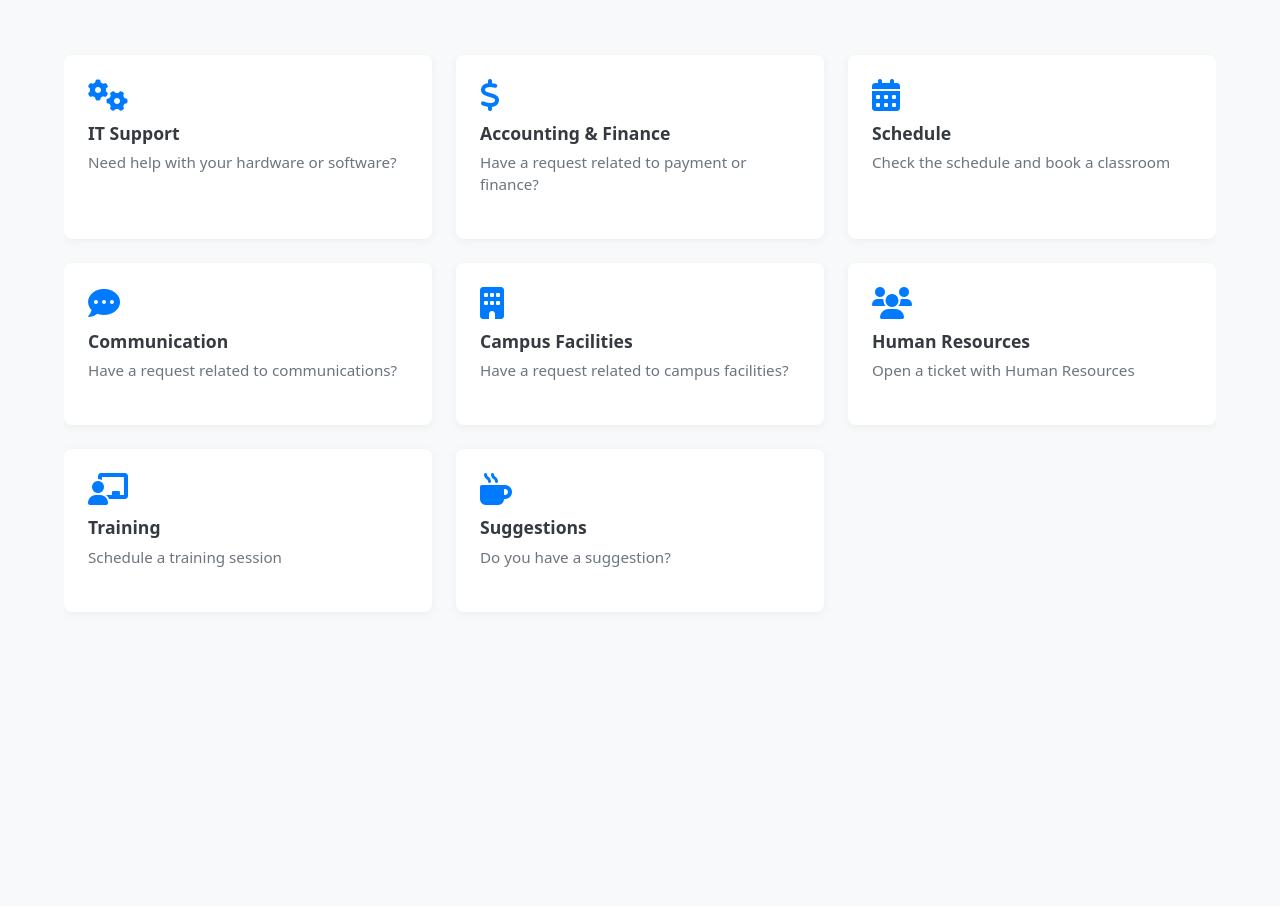
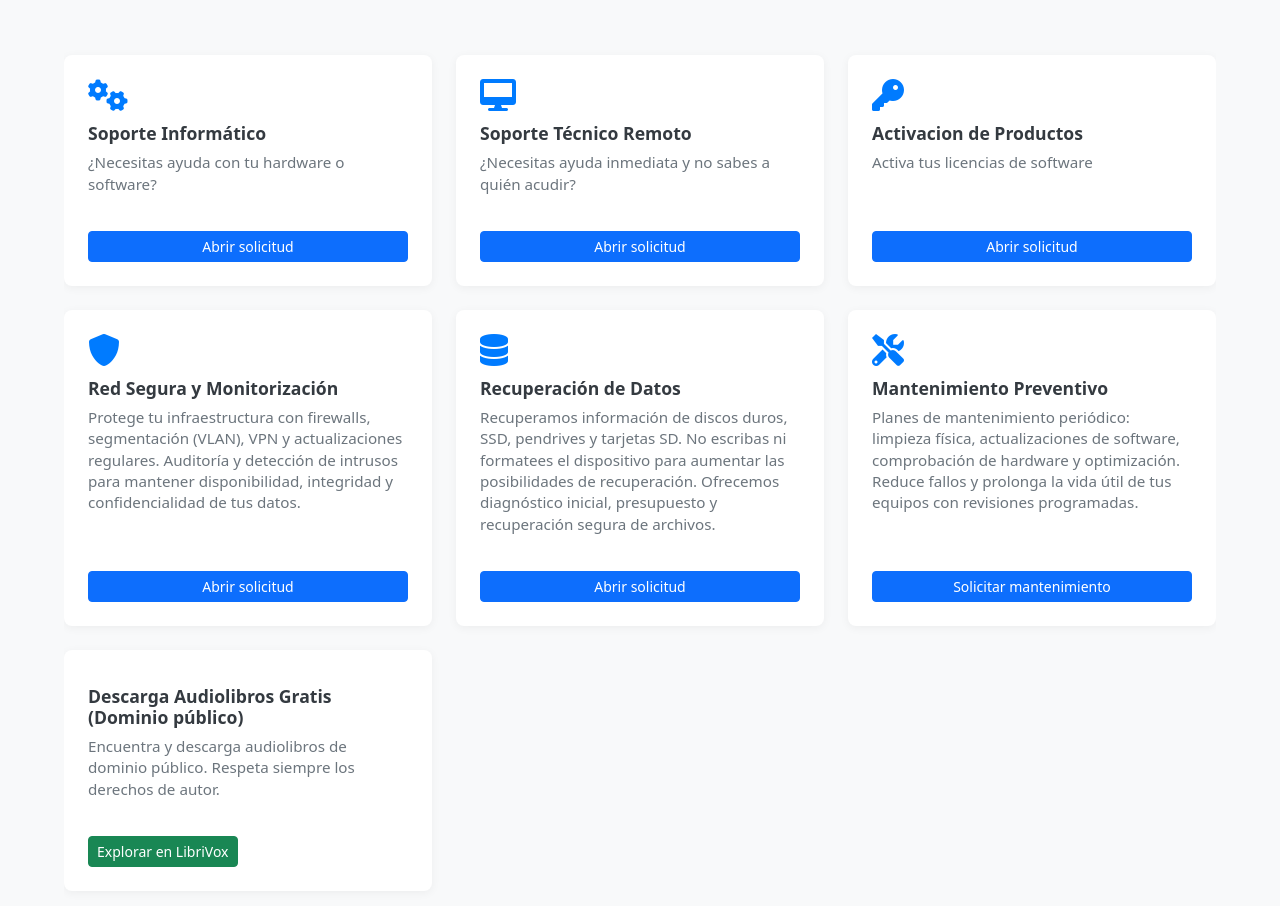
Before and after one commit to virus-ltda/virus-ltda.github.io, a plain HTML site: page soporte.html in a window 1280 px wide. Shown: the part 580-1486 px from the top of the page. Before the commit the page ends 1264 px from the top, so only its background shows below. Drawn offline with nearby package versions, Linux system fonts and the light colour scheme.

Commit message:
Revise soporte.html with updated content and layout
Updated the HTML structure and content for the support page, including improved SEO metadata and added new service cards.

```diff
--- a/soporte.html
+++ b/soporte.html
@@ -8,23 +8,45 @@
     <title>Virus.Ltda - Soporte Técnico Informático</title>
 
     <!-- SEO básico -->
-    <meta name="description" content="Soporte técnico informático: soluciones, solicitudes y asistencia para hardware, software y redes. Contacto rápido y servicios profesionales." />
-    <meta name="keywords" content="soporte técnico, IT support, asistencia informática, mantenimiento, redes, Virus.Ltda" />
+    <meta
+      name="description"
+      content="Soporte técnico informático: soluciones, solicitudes y asistencia para hardware, software y redes. Contacto rápido y servicios profesionales."
+    />
+    <meta
+      name="keywords"
+      content="soporte técnico, IT support, asistencia informática, mantenimiento, redes, Virus.Ltda"
+    />
     <meta name="author" content="Virus.Ltda" />
     <link rel="canonical" href="https://virus-ltda.github.io/soporte.html" />
     <meta property="og:type" content="website" />
-    <meta property="og:title" content="Virus.Ltda - Soporte Técnico Informático" />
-    <meta property="og:description" content="Soporte técnico informático para hardware, software y redes. Abre solicitudes y encuentra soluciones rápidas." />
+    <meta
+      property="og:title"
+      content="Virus.Ltda - Soporte Técnico Informático"
+    />
+    <meta
+      property="og:description"
+      content="Soporte técnico informático para hardware, software y redes. Abre solicitudes y encuentra soluciones rápidas."
+    />
     <meta property="og:image" content="images/logovirus.jpeg" />
     <meta property="og:locale" content="es_ES" />
     <meta name="twitter:card" content="summary_large_image" />
 
-    <link rel="shortcut icon" href="images/virus_oficial32x32.png" type="image/x-icon" />
-    <link rel="preconnect" href="https://cdnjs.cloudflare.com" crossorigin>
-    <link rel="stylesheet" href="https://cdnjs.cloudflare.com/ajax/libs/font-awesome/6.0.0-beta3/css/all.min.css">
+    <link
+      rel="shortcut icon"
+      href="images/virus_oficial32x32.png"
+      type="image/x-icon"
+    />
+    <link rel="preconnect" href="https://cdnjs.cloudflare.com" crossorigin />
+    <link
+      rel="stylesheet"
+      href="https://cdnjs.cloudflare.com/ajax/libs/font-awesome/6.0.0-beta3/css/all.min.css"
+    />
 
     <!-- Load Bootstrap first so custom CSS can override it -->
-    <link href="https://cdn.jsdelivr.net/npm/bootstrap@5.3.0/dist/css/bootstrap.min.css" rel="stylesheet">
+    <link
+      href="https://cdn.jsdelivr.net/npm/bootstrap@5.3.0/dist/css/bootstrap.min.css"
+      rel="stylesheet"
+    />
 
     <!-- Normalize then site styles -->
     <link rel="stylesheet" href="CSS/normalize.css" />
@@ -32,11 +54,19 @@
 
     <style>
       /* Global improvements for cross-browser consistency */
-        *, *::before, *::after { box-sizing: border-box; }
-        html, body { height: 100%; }
+      *,
+      *::before,
+      *::after {
+        box-sizing: border-box;
+      }
+      html,
+      body {
+        height: 100%;
+      }
 
       body {
-            font-family: system-ui, -apple-system, "Segoe UI", Roboto, "Helvetica Neue", Arial, "Noto Sans", "Liberation Sans", sans-serif;
+        font-family: system-ui, -apple-system, "Segoe UI", Roboto,
+          "Helvetica Neue", Arial, "Noto Sans", "Liberation Sans", sans-serif;
         background-color: #f8f9fa;
         -webkit-font-smoothing: antialiased;
         -moz-osx-font-smoothing: grayscale;
@@ -70,7 +100,11 @@
 
       /* Hero: responsive sizing */
       .header-hero {
-            background-image: linear-gradient(rgba(44, 62, 80, 0.7), rgba(44, 62, 80, 0.7)), url('images/logovirus.jpeg');
+        background-image: linear-gradient(
+            rgba(44, 62, 80, 0.7),
+            rgba(44, 62, 80, 0.7)
+          ),
+          url("images/logovirus.jpeg");
         background-size: cover;
         background-position: center;
         color: #ffffff;
@@ -100,13 +134,13 @@
         background-color: rgba(255, 255, 255, 0.95);
         border-radius: 8px;
         padding: 0.4rem;
-            box-shadow: 0 2px 8px rgba(0,0,0,0.08);
+        box-shadow: 0 2px 8px rgba(0, 0, 0, 0.08);
       }
       .search-bar .form-control {
         border: none;
         box-shadow: none;
         background-color: transparent;
-            padding: .75rem .5rem;
+        padding: 0.75rem 0.5rem;
         font-size: 1rem;
       }
       .search-bar .input-group-text {
@@ -114,7 +148,7 @@
         border: none;
         color: #6c757d;
         font-size: 1rem;
-            padding-left: .75rem;
+        padding-left: 0.75rem;
       }
 
       .content-grid {
@@ -176,49 +210,96 @@
           padding: 3.5rem 0;
           min-height: 35vh;
         }
-            .header-hero h1 { font-size: 1.75rem; }
-            .search-bar { max-width: 92%; }
-            .nav-link { font-size: 0.9rem; }
+        .header-hero h1 {
+          font-size: 1.75rem;
+        }
+        .search-bar {
+          max-width: 92%;
+        }
+        .nav-link {
+          font-size: 0.9rem;
+        }
       }
       @media (max-width: 575.98px) {
-            .header-hero { padding: 2.5rem 0; min-height: 30vh; }
-            .header-hero h1 { font-size: 1.4rem; }
-            .feature-card { padding: 18px; }
-            .feature-card i { font-size: 1.6rem; }
+        .header-hero {
+          padding: 2.5rem 0;
+          min-height: 30vh;
+        }
+        .header-hero h1 {
+          font-size: 1.4rem;
+        }
+        .feature-card {
+          padding: 18px;
+        }
+        .feature-card i {
+          font-size: 1.6rem;
+        }
       }
 
       /* Respect user preference for reduced motion */
       @media (prefers-reduced-motion: reduce) {
-            * { transition: none !important; animation: none !important; }
+        * {
+          transition: none !important;
+          animation: none !important;
+        }
       }
     </style>
   </head>
   <body>
-
     <nav class="navbar navbar-expand-lg navbar-light">
       <div class="container-fluid mx-lg-5">
         <a class="navbar-brand" href="#" aria-label="Inicio - Virus.Ltda">
           <!-- Responsive image -->
-                <img src="images/virus_oficial32x32.png" alt="Virus.Ltda logo" class="img-fluid" />
-                <span style="color:#007bff;">SOPORTE TÉCNICO INFORMÁTICO</span>
+          <img
+            src="images/virus_oficial32x32.png"
+            alt="Virus.Ltda logo"
+            class="img-fluid"
+          />
+          <span style="color: #007bff">SOPORTE TÉCNICO INFORMÁTICO</span>
         </a>
-            <button class="navbar-toggler" type="button" data-bs-toggle="collapse" data-bs-target="#navbarNav" aria-controls="navbarNav" aria-expanded="false" aria-label="Alternar navegación">
+        <button
+          class="navbar-toggler"
+          type="button"
+          data-bs-toggle="collapse"
+          data-bs-target="#navbarNav"
+          aria-controls="navbarNav"
+          aria-expanded="false"
+          aria-label="Alternar navegación"
+        >
           <span class="navbar-toggler-icon"></span>
         </button>
 
         <div class="collapse navbar-collapse" id="navbarNav">
           <ul class="navbar-nav me-auto">
             <li class="nav-item">
-                        <a class="nav-link active" aria-current="page" href="./index.html"><i class="fas fa-home" aria-hidden="true"></i> Inicio</a>
+              <a class="nav-link active" aria-current="page" href="./index.html"
+                ><i class="fas fa-home" aria-hidden="true"></i> Inicio</a
+              >
             </li>
             <li class="nav-item">
-                        <a class="nav-link" href="https://www.speedtest.net/es" target="_blank" rel="noopener"><i class="fas fa-tachometer-alt" aria-hidden="true"></i> Velocidad</a>
+              <a
+                class="nav-link"
+                href="https://www.speedtest.net/es"
+                target="_blank"
+                rel="noopener"
+                ><i class="fas fa-tachometer-alt" aria-hidden="true"></i>
+                Velocidad</a
+              >
             </li>
             <li class="nav-item">
-                        <a class="nav-link" href="https://wa.link/szy4fm" target="_blank" rel="noopener"><i class="fas fa-folder" aria-hidden="true"></i> Mis Solicitudes</a>
+              <a
+                class="nav-link"
+                href="https://wa.link/szy4fm"
+                target="_blank"
+                rel="noopener"
+                ><i class="fas fa-folder" aria-hidden="true"></i> Mis
+                Solicitudes</a
+              >
             </li>
             <li class="nav-item">
-                        <a class="nav-link" href="./Catalogo.html"><i class="fas fa-lightbulb" aria-hidden="true"></i> Soluciones</a>
+              <a class="nav-link" href="./Catalogo.html"
+                ><i class="fas fa-book-open" aria-hidden="true"></i> Catálogo</a
+              >
             </li>
           </ul>
         </div>
@@ -230,8 +311,16 @@
         <h1>Bienvenido, ¿cómo podemos ayudarte hoy?</h1>
         <div class="search-bar" role="search" aria-label="Buscar ayuda">
           <div class="input-group">
-                    <span class="input-group-text" aria-hidden="true"><i class="fas fa-search"></i></span>
-                    <input type="search" class="form-control" placeholder="Encuentra ayuda, servicios y soluciones" aria-label="Buscar ayuda" autocomplete="off">
+            <span class="input-group-text" aria-hidden="true"
+              ><i class="fas fa-search"></i
+            ></span>
+            <input
+              type="search"
+              class="form-control"
+              placeholder="Encuentra ayuda, servicios y soluciones"
+              aria-label="Buscar ayuda"
+              autocomplete="off"
+            />
           </div>
         </div>
       </div>
@@ -243,58 +332,122 @@
         <div class="col-md-4 col-sm-6 mb-4">
           <div class="feature-card">
             <i class="fas fa-cogs" aria-hidden="true"></i>
-                    <h5>IT Support</h5>
-                    <p>Need help with your hardware or software?</p>
+            <h5>Soporte Informático</h5>
+            <p>¿Necesitas ayuda con tu hardware o software?</p>
+            <a
+              class="btn btn-sm btn-primary mt-3"
+              href="https://wa.link/szy4fm"
+              target="_blank"
+              rel="noopener"
+              role="button"
+              aria-label="Abrir solicitud de soporte informático"
+              >Abrir solicitud</a>
           </div>
         </div>
         <div class="col-md-4 col-sm-6 mb-4">
           <div class="feature-card">
-                    <i class="fas fa-dollar-sign" aria-hidden="true"></i>
-                    <h5>Accounting & Finance</h5>
-                    <p>Have a request related to payment or finance?</p>
+            <i class="fas fa-desktop" aria-hidden="true"></i>
+            <h5>Soporte Técnico Remoto</h5>
+            <p>¿Necesitas ayuda inmediata y no sabes a quién acudir?</p>
+            <a
+              class="btn btn-sm btn-primary mt-3"
+              href="https://wa.link/szy4fm"
+              target="_blank"
+              rel="noopener"
+              role="button"
+              aria-label="Abrir solicitud de soporte técnico remoto"
+              >Abrir solicitud</a>
           </div>
         </div>
         <div class="col-md-4 col-sm-6 mb-4">
           <div class="feature-card">
-                    <i class="fas fa-calendar-alt" aria-hidden="true"></i>
-                    <h5>Schedule</h5>
-                    <p>Check the schedule and book a classroom</p>
+            <i
+              class="fas fa-key"
+              aria-hidden="true"
+              aria-label="Llave de acceso"
+            ></i>
+            <h5>Activacion de Productos</h5>
+            <p>Activa tus licencias de software</p>
+            <a
+              class="btn btn-sm btn-primary mt-3"
+              href="https://wa.link/szy4fm"
+              target="_blank"
+              rel="noopener"
+              role="button"
+              aria-label="Abrir solicitud de activación de productos"
+              >Abrir solicitud</a>
           </div>
         </div>
         <div class="col-md-4 col-sm-6 mb-4">
         <div class="feature-card">
-                    <i class="fas fa-comment-dots" aria-hidden="true"></i>
-                    <h5>Communication</h5>
-                    <p>Have a request related to communications?</p>
+            <i class="fas fa-shield-alt" aria-hidden="true"></i>
+            <h5>Red Segura y Monitorización</h5>
+            <p>
+                Protege tu infraestructura con firewalls, segmentación (VLAN), VPN y
+                actualizaciones regulares. Auditoría y detección de intrusos para mantener
+                disponibilidad, integridad y confidencialidad de tus datos.
+            </p>
+            <a
+              class="btn btn-sm btn-primary mt-3"
+              href="https://wa.link/szy4fm"
+              target="_blank"
+              rel="noopener"
+              role="button"
+              aria-label="Abrir solicitud de red segura y monitorización"
+              >Abrir solicitud</a>
         </div>
         </div>
         <div class="col-md-4 col-sm-6 mb-4">
           <div class="feature-card">
-                    <i class="fas fa-building" aria-hidden="true"></i>
-                    <h5>Campus Facilities</h5>
-                    <p>Have a request related to campus facilities?</p>
+            <i class="fas fa-database" aria-hidden="true"></i>
+            <h5>Recuperación de Datos</h5>
+            <p>
+              Recuperamos información de discos duros, SSD, pendrives y tarjetas SD.
+              No escribas ni formatees el dispositivo para aumentar las posibilidades
+              de recuperación. Ofrecemos diagnóstico inicial, presupuesto y recuperación
+              segura de archivos.
+            </p>
+            <a
+              class="btn btn-sm btn-primary mt-3"
+              href="https://wa.link/szy4fm"
+              target="_blank"
+              rel="noopener"
+              role="button"
+              aria-label="Abrir solicitud de recuperación de datos"
+              >Abrir solicitud</a>
           </div>
         </div>
         <div class="col-md-4 col-sm-6 mb-4">
         <div class="feature-card">
-                    <i class="fas fa-users" aria-hidden="true"></i>
-                    <h5>Human Resources</h5>
-                    <p>Open a ticket with Human Resources</p>
+            <i class="fas fa-tools" aria-hidden="true"></i>
+            <h5>Mantenimiento Preventivo</h5>
+            <p>
+                Planes de mantenimiento periódico: limpieza física, actualizaciones de
+                software, comprobación de hardware y optimización. Reduce fallos y
+                prolonga la vida útil de tus equipos con revisiones programadas.
+            </p>
+            <a
+                class="btn btn-sm btn-primary mt-3"
+                href="https://wa.link/szy4fm"
+                target="_blank"
+                rel="noopener"
+                role="button"
+                aria-label="Abrir solicitud de mantenimiento preventivo"
+                >Solicitar mantenimiento</a
+            >
         </div>
         </div>
         <div class="col-md-4 col-sm-6 mb-4">
         <div class="feature-card">
-                    <i class="fas fa-chalkboard-teacher" aria-hidden="true"></i>
-                    <h5>Training</h5>
-                    <p>Schedule a training session</p>
+            <i class="fas fa-book-download" aria-hidden="true"></i>
+            <h5>Descarga Audiolibros Gratis (Dominio público)</h5>
+            <p>Encuentra y descarga audiolibros de dominio público. Respeta siempre los derechos de autor.</p>
+            <div class="mt-3">
+                <a class="btn btn-sm btn-success" href="https://librivox.org" target="_blank" rel="noopener" role="button" aria-label="Explorar audiolibros en LibriVox">Explorar en LibriVox</a>
             </div>
+        </div></div>
         </div>
-            <div class="col-md-4 col-sm-6 mb-4">
-                <div class="feature-card">
-                    <i class="fas fa-mug-hot" aria-hidden="true"></i>
-                    <h5>Suggestions</h5>
-                    <p>Do you have a suggestion?</p>
-                </div>
+
         </div>
       </div>
     </main>
```
Lines whose indentation alone changed are shown as unchanged.
